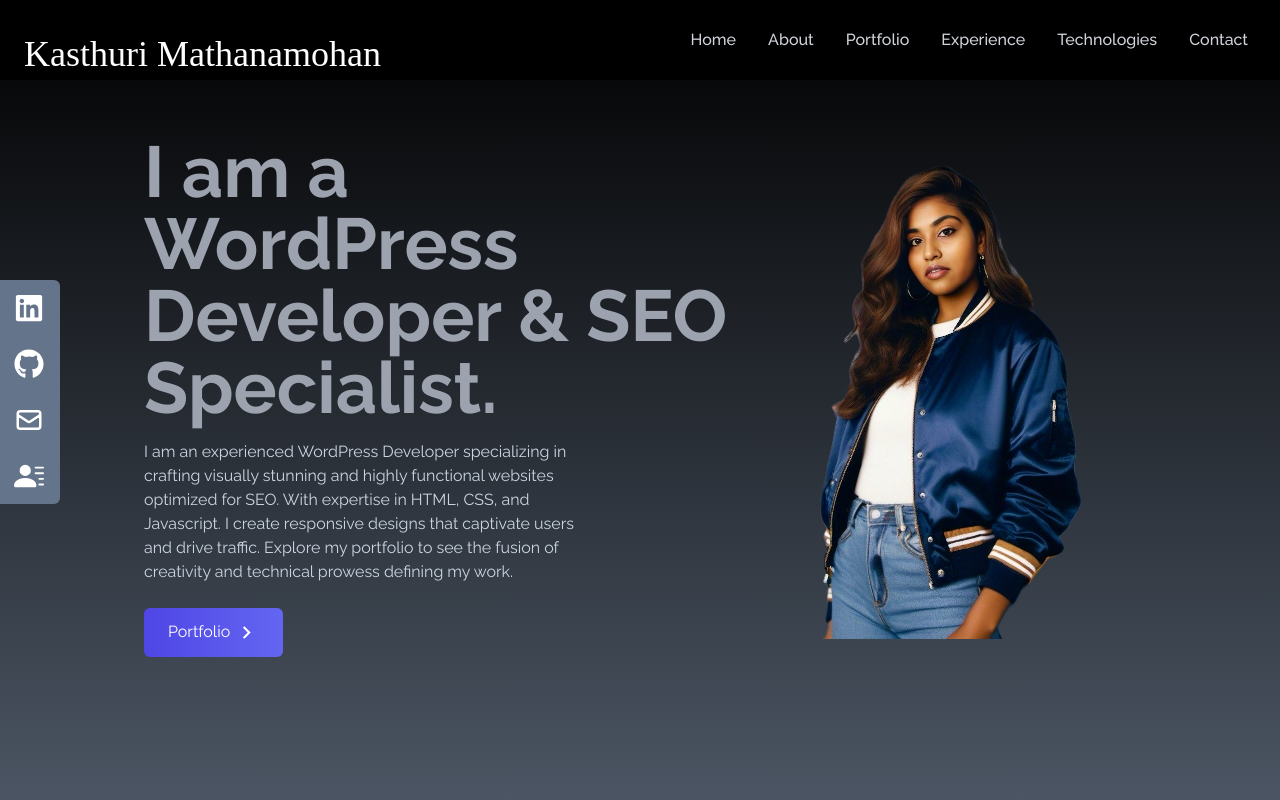
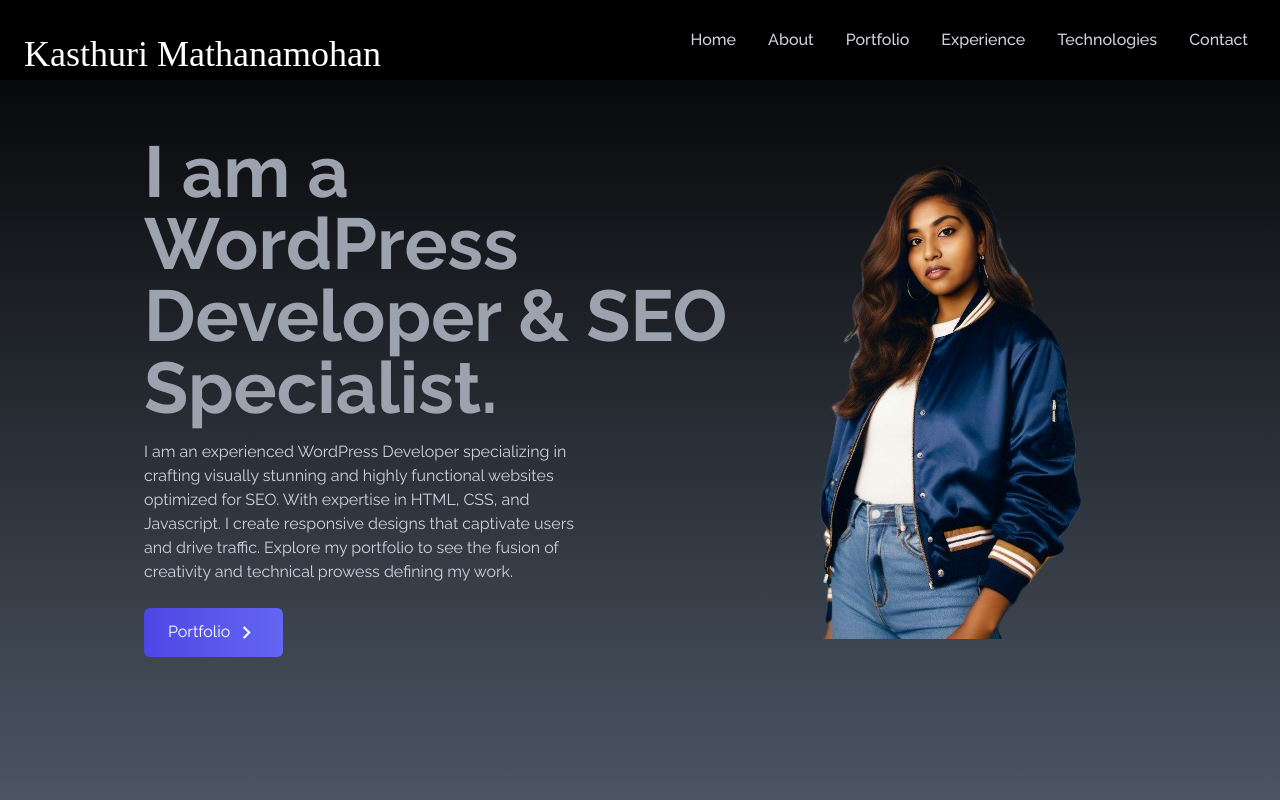
Before and after one commit to km010700/portfolio, a React (Create React App) app: page / in a window 1280 px wide. Shown: the top 800 px of the page. Built offline with nearby package versions, Linux system fonts and the light colour scheme; a web font is replaced by a local one.

Commit message:
minor refractor

```diff
--- a/src/App.js
+++ b/src/App.js
@@ -5,7 +5,6 @@
 import Portfolio from './components/Portfolio';
 import WorkExperience from './components/WorkExperience';
 import Technologies from './components/Technologies';
-import SocialLinks from './components/SocialLinks';
 
 function App() {
   return (
@@ -17,8 +16,6 @@
       <WorkExperience/>
       <Technologies/>
       <Contact/>
-
-      <SocialLinks/>
     </div>
   );
 }
```
